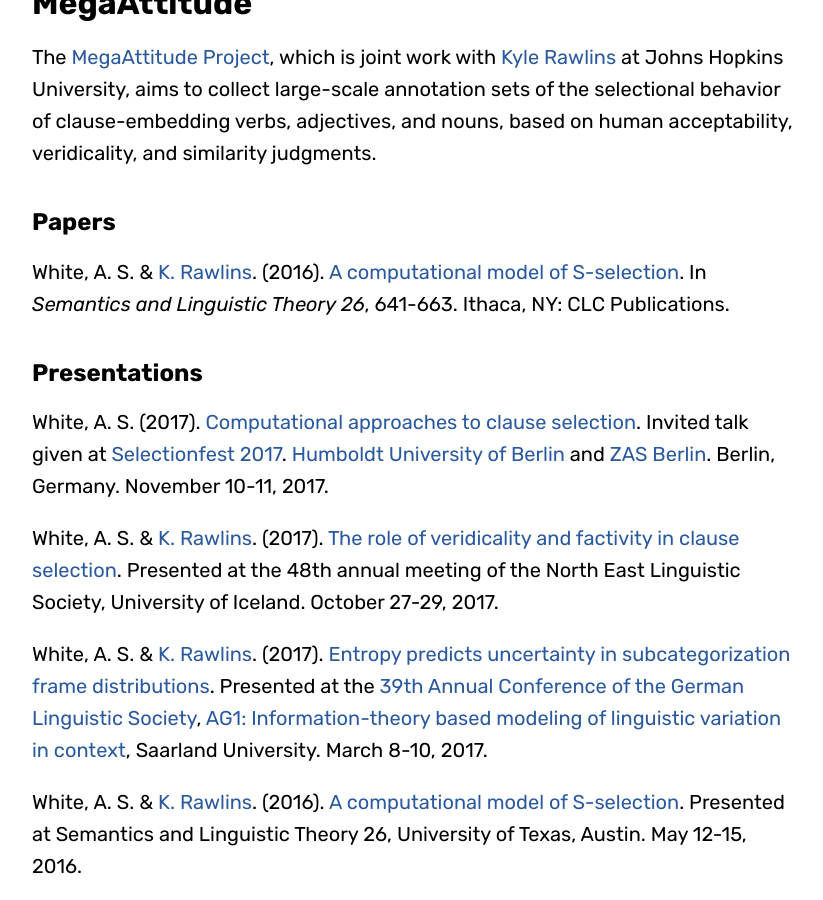
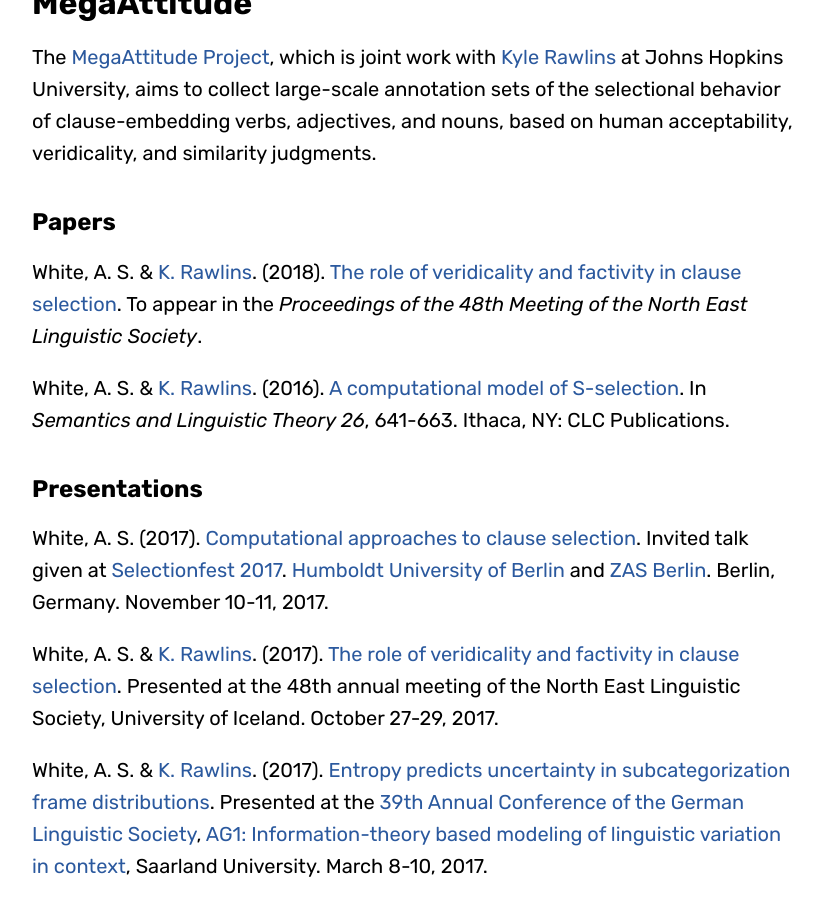
Before and after one commit to FACTSlab/factslab.github.io, a Jekyll site: the page built from research.md, in a window 1280 px wide and 900 px high, scrolled down 2001 px. Shown: the whole window, without its empty margins (224-1047 px from the left). Built offline with Jekyll 4.4.1, drawn with Linux system fonts in a browser that asks for light colours; some web fonts are replaced; some of the changed text lies outside the part shown.

Commit message:
added NELS48 paper

```diff
--- a/research.md
+++ b/research.md
@@ -22,7 +22,7 @@
 
 ## Papers
 
-[Rudinger, R.](http://rudinger.github.io/), A. S. White, & [B. Van Durme](http://www.cs.jhu.edu/~vandurme/). (2018). Neural Models of Factuality. To appear in _Proceedings of the 2018 Conference of the North American Chapter of the Association for Computational Linguistics_, New Orleans, LA, June 1 – June 6, 2018.
+[Rudinger, R.](http://rudinger.github.io/), A. S. White, & [B. Van Durme](http://www.cs.jhu.edu/~vandurme/). (2018). [Neural Models of Factuality](http://aaronstevenwhite.io/papers/rudinger_neural_2018.pdf). To appear in _Proceedings of the 2018 Conference of the North American Chapter of the Association for Computational Linguistics_, New Orleans, LA, June 1 – June 6, 2018.
 
 White, A. S., [P. Rastogi](http://www.cs.jhu.edu/~prastog3/), [K. Duh](http://cs.jhu.edu/~kevinduh/), & [B. Van Durme](http://www.cs.jhu.edu/~vandurme/). (2017). [Inference is Everything: Recasting Semantic Resources into a Unified Evaluation Framework](http://aclweb.org/anthology/I/I17/I17-1100.pdf). _Proceedings of the The 8th International Joint Conference on Natural Language Processing_, pages 996–1005, Taipei, Taiwan, November 27 – December 1, 2017.
 
@@ -34,7 +34,7 @@
 
 [Rudinger, R.](http://rudinger.github.io/), A. S. White, & [B. Van Durme](http://www.cs.jhu.edu/~vandurme/). (2018). Neural Models of Factuality. To be given at the [2018 Conference of the North American Chapter of the Association for Computational Linguistics](http://naacl2018.org/), New Orleans, LA, June 1 – June 6, 2018.
 
-White, A. S., [P. Rastogi](http://www.cs.jhu.edu/~prastog3/), [K. Duh](http://cs.jhu.edu/~kevinduh/), & [B. Van Durme](http://www.cs.jhu.edu/~vandurme/). (2017). [Inference is Everything: Recasting Semantic Resources into a Unified Evaluation Framework](presentations/slides/white_ijcnlp17_slides.pdf). Presented at the 8th International Joint Conference on Natural Language Processing. Taipei, Taiwan, November 27-December 1, 2017.
+White, A. S., [P. Rastogi](http://www.cs.jhu.edu/~prastog3/), [K. Duh](http://cs.jhu.edu/~kevinduh/), & [B. Van Durme](http://www.cs.jhu.edu/~vandurme/). (2017). [Inference is Everything: Recasting Semantic Resources into a Unified Evaluation Framework](http://aaronstevenwhite.io/presentations/slides/white_ijcnlp17_slides.pdf). Presented at the 8th International Joint Conference on Natural Language Processing. Taipei, Taiwan, November 27-December 1, 2017.
 
 White, A. S., [K. Rawlins](http://sites.krieger.jhu.edu/rawlins/), & [B. Van Durme](http://www.cs.jhu.edu/~vandurme/). (2017). [The Semantic Proto-Role Linking Model](https://docs.google.com/presentation/d/1lcl-sSI9FFFbSXT9ajoRyFZXbFW-nucFs8Ahe9p5atM/edit?usp=sharing). Presented at the [15th Conference of the European Chapter of the Association for Computational Linguistics](http://eacl2017.org/). Valencia, Spain. April 3-7, 2017.
 
@@ -60,17 +60,19 @@
 
 ## Papers
 
-White, A. S. & [K. Rawlins](http://sites.krieger.jhu.edu/rawlins/). (2016). [A computational model of S-selection](papers/white_computational_2016_salt.pdf). In _Semantics and Linguistic Theory 26_, 641-663. Ithaca, NY: CLC Publications.
+White, A. S. & [K. Rawlins](http://sites.krieger.jhu.edu/rawlins/). (2018). [The role of veridicality and factivity in clause selection](http://aaronstevenwhite.io/papers/white_role_2018.pdf). To appear in the *Proceedings of the 48th Meeting of the North East Linguistic Society*.
+
+White, A. S. & [K. Rawlins](http://sites.krieger.jhu.edu/rawlins/). (2016). [A computational model of S-selection](http://aaronstevenwhite.io/papers/white_computational_2016_salt.pdf). In _Semantics and Linguistic Theory 26_, 641-663. Ithaca, NY: CLC Publications.
 
 ## Presentations
 
-White, A. S. (2017).  [Computational approaches to clause selection](presentations/slides/white_selectionfest2017_slides.pdf).  Invited talk given at [Selectionfest 2017](http://patrickdelliott.com/selectionfest/). [Humboldt University of Berlin](https://www.hu-berlin.de/en/) and [ZAS Berlin](http://www.zas-berlin.de/). Berlin, Germany. November 10-11, 2017.
+White, A. S. (2017).  [Computational approaches to clause selection](http://aaronstevenwhite.io/presentations/slides/white_selectionfest2017_slides.pdf).  Invited talk given at [Selectionfest 2017](http://patrickdelliott.com/selectionfest/). [Humboldt University of Berlin](https://www.hu-berlin.de/en/) and [ZAS Berlin](http://www.zas-berlin.de/). Berlin, Germany. November 10-11, 2017.
 
-White, A. S. & [K. Rawlins](http://sites.krieger.jhu.edu/rawlins/). (2017). [The role of veridicality and factivity in clause selection](presentations/slides/white_nels48_slides.pdf). Presented at the 48th annual meeting of the North East Linguistic Society, University of Iceland. October 27-29, 2017.
+White, A. S. & [K. Rawlins](http://sites.krieger.jhu.edu/rawlins/). (2017). [The role of veridicality and factivity in clause selection](http://aaronstevenwhite.io/presentations/slides/white_nels48_slides.pdf). Presented at the 48th annual meeting of the North East Linguistic Society, University of Iceland. October 27-29, 2017.
 
 White, A. S. & [K. Rawlins](http://sites.krieger.jhu.edu/rawlins/). (2017). [Entropy predicts uncertainty in subcategorization frame distributions](https://docs.google.com/presentation/d/1h--TW-ITRYdW311gqM_RV5rLFTTIfxU4HOYucVWFNA0/edit?usp=sharing). Presented at the [39th Annual Conference of the German Linguistic Society](http://dgfs2017.uni-saarland.de/wordpress/en/), [AG1: Information-theory based modeling of linguistic variation in context](http://dgfs2017.uni-saarland.de/wordpress/en/sessions/ag-1/), Saarland University. March 8-10, 2017.
 
-White, A. S. & [K. Rawlins](http://sites.krieger.jhu.edu/rawlins/). (2016). [A computational model of S-selection](slides/white_salt_2016_slides.pdf). Presented at Semantics and Linguistic Theory 26, University of Texas, Austin. May 12-15, 2016.
+White, A. S. & [K. Rawlins](http://sites.krieger.jhu.edu/rawlins/). (2016). [A computational model of S-selection](http://aaronstevenwhite.io/slides/white_salt_2016_slides.pdf). Presented at Semantics and Linguistic Theory 26, University of Texas, Austin. May 12-15, 2016.
 
 <!-- ## Data
 
```
